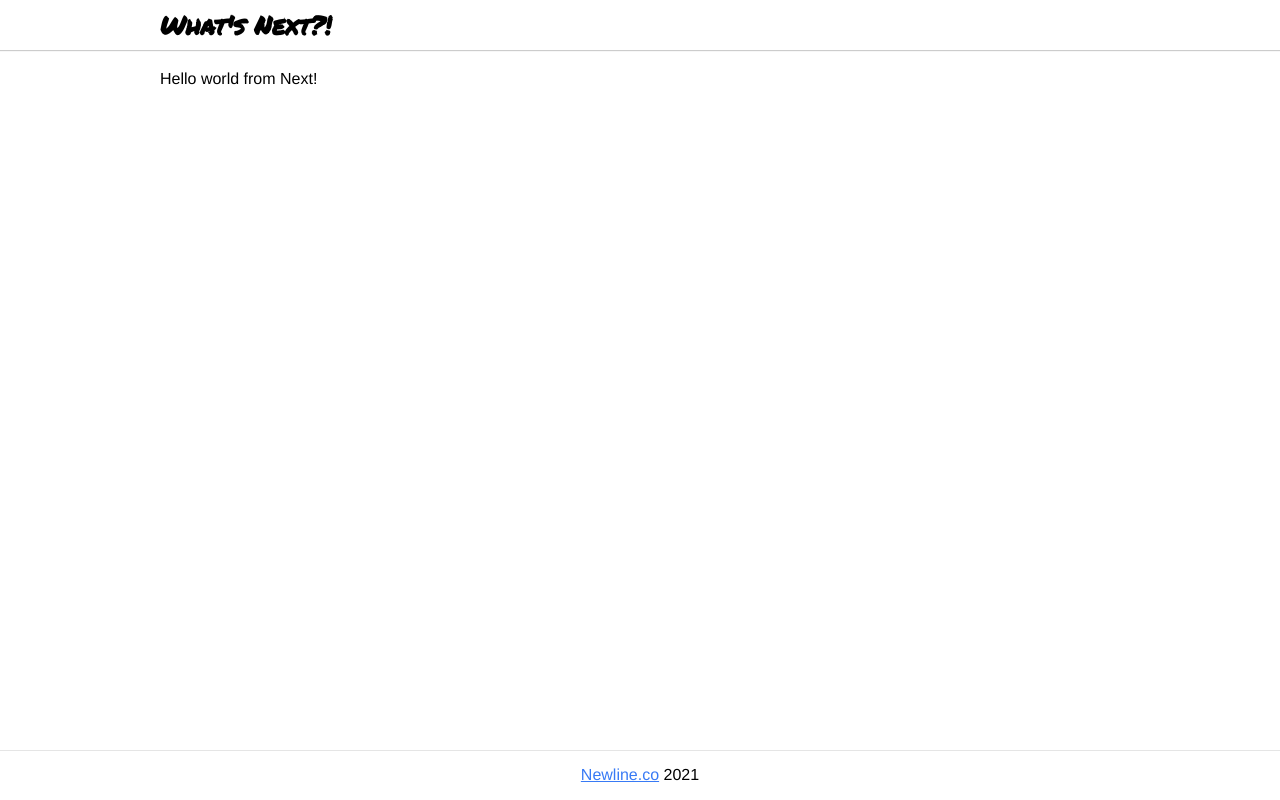
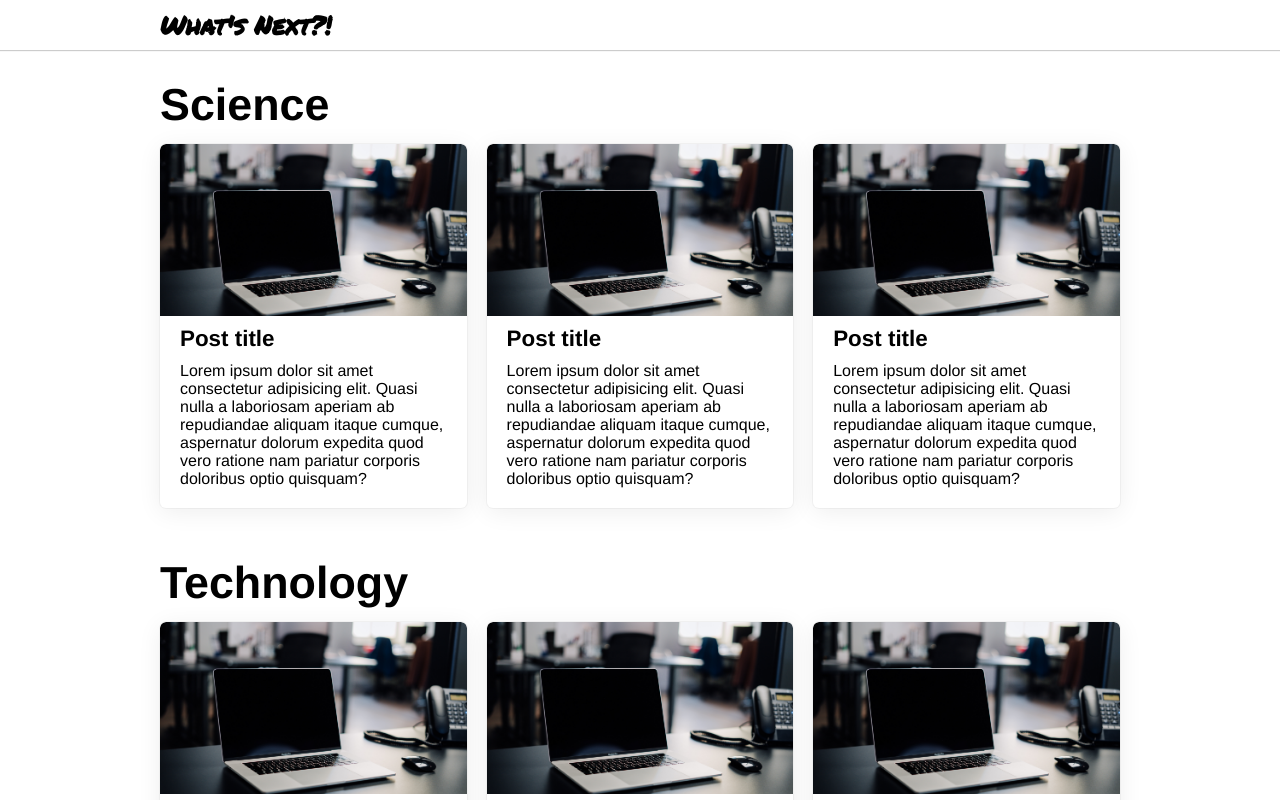
Before and after one commit to IlyaKirsanov/next-news-site, a Next.js app: page / in a window 1280 px wide. Shown: the top 800 px of the page. Built offline with nearby package versions, Linux system fonts and the light colour scheme.

Commit message:
Create feed, section and post components

```diff
--- /dev/null
+++ b/components/Feed/Feed.tsx
@@ -0,0 +1,11 @@
+import { Section } from "../Section";
+
+export const Feed = () => {
+  return (
+    <>
+      <Section title="Science" />
+      <Section title="Technology" />
+      <Section title="Arts" />
+    </>
+  );
+};
--- /dev/null
+++ b/components/Feed/index.ts
@@ -0,0 +1 @@
+export * from "./Feed";
--- /dev/null
+++ b/components/Post/Post.tsx
@@ -0,0 +1,17 @@
+import { Card, Title, Figure, Content } from "./style";
+import Link from "next/link";
+
+export const Post = () => {
+  return (
+		<Link href="/post/example" passHref>
+			<Card>
+				<Figure>
+					<img alt="post image" src="/image1.jpg"/>
+				</Figure>
+				<Title>Post title</Title>
+				<Content>
+					<p>Lorem ipsum dolor sit amet consectetur adipisicing elit. Quasi nulla a laboriosam aperiam ab repudiandae aliquam itaque cumque, aspernatur dolorum expedita quod vero ratione nam pariatur corporis doloribus optio quisquam?</p>
+				</Content>
+			</Card>
+		</Link>);
+};
--- /dev/null
+++ b/components/Post/index.ts
@@ -0,0 +1 @@
+export * from "./Post";
--- /dev/null
+++ b/components/Post/style.ts
@@ -0,0 +1,46 @@
+import styled from "styled-components";
+
+export const Card = styled.a`
+  border-radius: 6px;
+  overflow: hidden;
+  background-color: #fff;
+  box-shadow: 0 0 0 1px rgba(0, 0, 0, 0.035), 0 4px 25px rgba(0, 0, 0, 0.07);
+  color: black;
+  text-decoration: none;
+  transition: all 0.2s;
+
+  &:hover {
+    color: black;
+    box-shadow: 0 0 0 1px rgba(0, 0, 0, 0.035), 0 6px 35px rgba(0, 0, 0, 0.2);
+    transform: translateY(-2px);
+  }
+`;
+
+export const Figure = styled.figure`
+  padding: 56% 0 0;
+  margin: 0;
+  max-width: 100%;
+  position: relative;
+  overflow: hidden;
+  border-radius: 6px 6px 0 0;
+
+  img {
+    max-width: 100%;
+    position: absolute;
+    top: 0;
+    left: 0;
+  }
+`;
+
+export const Title = styled.h3`
+  margin: 10px 20px;
+  font-size: 1.4rem;
+`;
+
+export const Content = styled.div`
+  margin: 0 20px 20px;
+
+  & > * {
+    margin: 0 0 10px;
+  }
+`;
--- /dev/null
+++ b/components/Section/Section.tsx
@@ -0,0 +1,19 @@
+import { Post } from "../Post";
+import { Grid, Title } from "./style";
+
+type SectionProps = {
+  title: string;
+};
+
+export const Section = ({ title }: SectionProps) => {
+  return (
+    <section>
+      <Title>{title}</Title>
+      <Grid>
+        <Post />
+        <Post />
+        <Post />
+      </Grid>
+    </section>
+  );
+};
--- /dev/null
+++ b/components/Section/index.ts
@@ -0,0 +1 @@
+export * from "./Section";
--- /dev/null
+++ b/components/Section/style.ts
@@ -0,0 +1,42 @@
+import styled from "styled-components";
+
+export const Grid = styled.div`
+  display: flex;
+  flex-wrap: wrap;
+  justify-content: space-between;
+
+  &:after {
+    content: "";
+    flex: auto;
+  }
+
+  &:after,
+  & > * {
+    width: calc(33% - 10px);
+    margin-bottom: 20px;
+  }
+
+  @media (max-width: 800px) {
+    &:after,
+    & > * {
+      width: 100%;
+    }
+  }
+`;
+
+
+export const Title = styled.h2`
+  font-size: 2.8rem;
+  line-height: 1.1;
+  margin: 10px 0 15px;
+
+  @media (max-width: 800px) {
+    font-size: 2rem;
+  }
+`
+
+export const MoreLink = styled.a`
+  margin: -20px 0 30px;
+  display: inline-block;
+  vertical-align: top;
+`
--- a/pages/index.tsx
+++ b/pages/index.tsx
@@ -1,5 +1,6 @@
-import React from "react"
-import Head from "next/head"
+import React from "react";
+import Head from "next/head";
+import { Feed } from "../components/Feed";
 
 export default function Front() {
   return (
@@ -8,7 +9,9 @@ export default function Front() {
         <title>Front page of the Internet</title>
       </Head>
 
-      <main>Hello world from Next!</main>
+      <main>
+        <Feed />
+      </main>
     </>
-  )
+  );
 }
```
